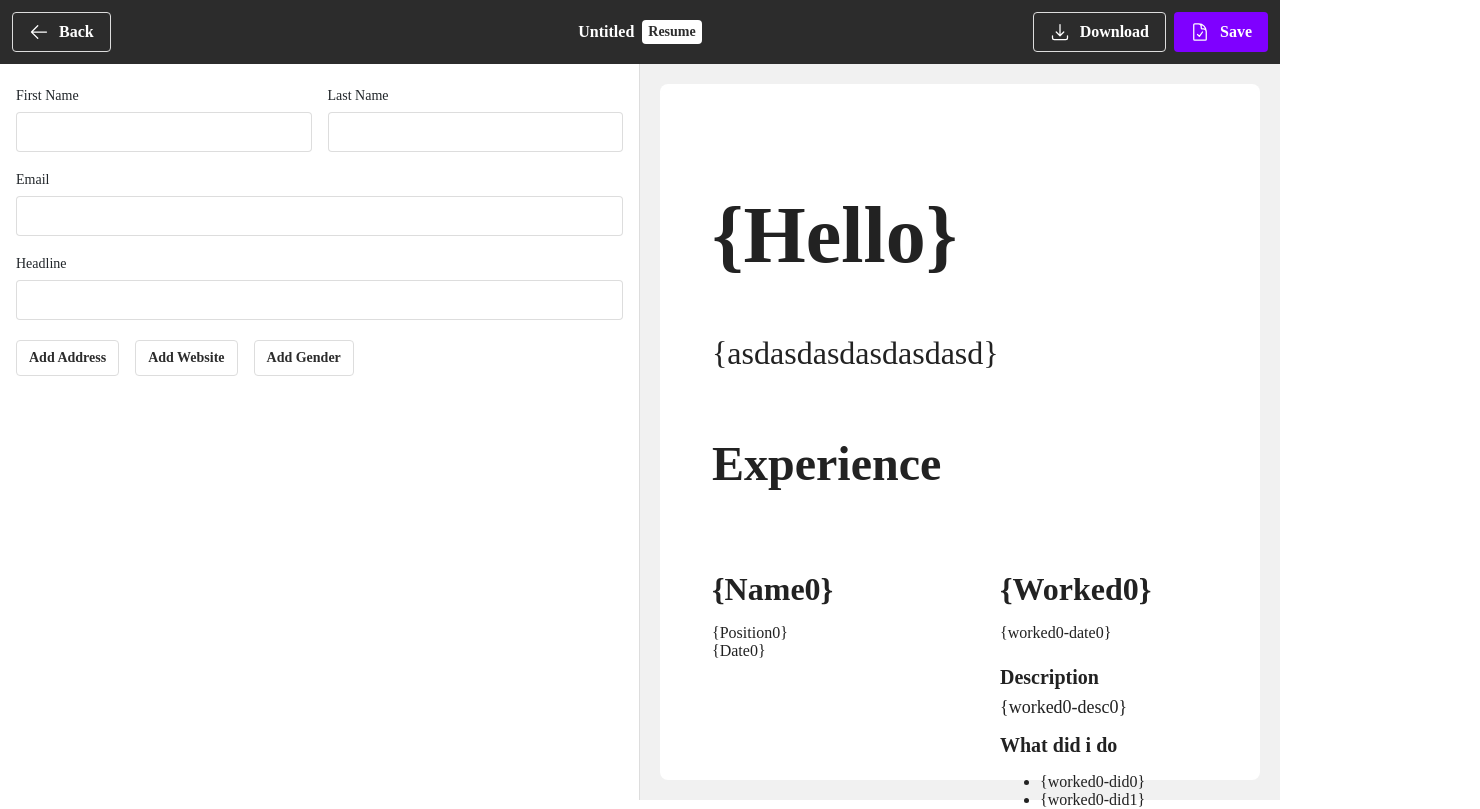
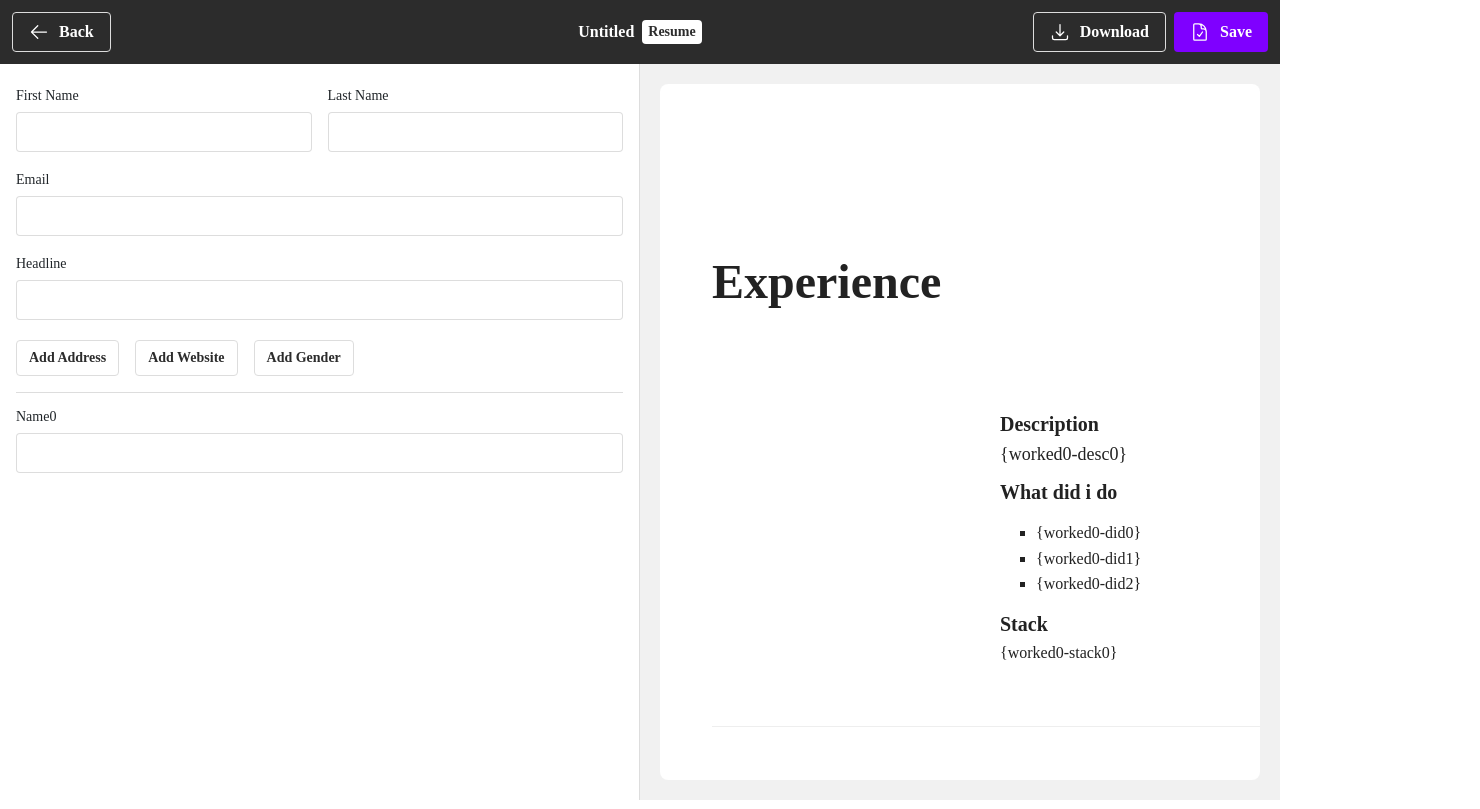
Before and after one commit to Myfolio-a/Frontend, a React (Create React App) app: page /edit/1 in a window 1280 px wide. Shown: the top 809 px of the page, 1480 px wide, since content can reach past the window. Built offline with nearby package versions, Linux system fonts and the light colour scheme; a web font is replaced by a local one; what emotion-reset would draw is missing.

Commit message:
Modify: added example response for inputs state

```diff
--- a/src/pages/FolioEdit.js
+++ b/src/pages/FolioEdit.js
@@ -18,7 +18,7 @@ export default function FolioEdit() {
   const { itemId } = useParams();
   const [loading, setLoading] = useState(false);
 
-  const [inputs, setInputs] = useState({
+  const exRes = {
     firstName: "",
     lastName: "",
     email: "",
@@ -26,7 +26,14 @@ export default function FolioEdit() {
     address: "",
     website: "",
     gender: "",
-  });
+    name0: "",
+    position0: "",
+    date0: "",
+    worked0: "",
+    worked0Date0: "",
+  };
+
+  const [inputs, setInputs] = useState(exRes);
 
   const [show, setShow] = useState({
     address: false,
@@ -89,6 +96,12 @@ export default function FolioEdit() {
         font-size: 18px;
         margin: 0px 0px 16px;
       }
+      ul {
+        margin-bottom: 16px;
+        list-style-type: square;
+        line-height: 1.6;
+        padding-left: 36px;
+      }
       .mb24 {
         margin-bottom: 24px;
       }
@@ -135,38 +148,38 @@ export default function FolioEdit() {
     </style>
   </head>
   <body>
-      <div id="main-container" class="main-container">
-        <h1 id="main">{Hello}</h1>
-        <div id="description" class="main-description">{asdasdasdasdasdasd}</div>
-        <div id="experience" class="exp">
-          <h2 id="experience-title">Experience</h2>
-          <div id="row" class="exp-row">
-            <div id="column" class="exp-column-left">
-              <h3 id="exp-name0">{Name0}</h3>
-              <span id="exp-position0">{Position0}</span>
-              <span id="exp-date0">{Date0}</span>
+    <div class="main-container">
+      <h1>${inputs.firstName}</h1>
+      <div class="main-description">${inputs.lastName}</div>
+      <div class="exp">
+        <h2>Experience</h2>
+        <div class="exp-row">
+          <div class="exp-column-left">
+            <h3>${inputs.name0}</h3>
+            <span>${inputs.position0}</span>
+            <span>${inputs.date0}</span>
           </div>
-            <div id="column" class="exp-column-right">
-              <div id="worked0" class="proj">
+          <div class="exp-column-right">
+            <div class="proj">
               <div class="mb24">
-                  <h3>{Worked0}</h3>
-                  <span id="worked0-date0">{worked0-date0}</span>
+                <h3>${inputs.worked0}</h3>
+                <span>${inputs.worked0Date0}</span>
               </div>
               <div>
                 <h4>Description</h4>
-                  <p id="worked0-desc0">{worked0-desc0}</p>
+                <p>{worked0-desc0}</p>
               </div>
               <div>
                 <h4>What did i do</h4>
                 <ul>
-                    <li id="worked0-did0">{worked0-did0}</li>
-                    <li id="worked0-did1">{worked0-did1}</li>
-                    <li id="worked0-did2">{worked0-did2}</li>
+                  <li>{worked0-did0}</li>
+                  <li>{worked0-did1}</li>
+                  <li>{worked0-did2}</li>
                 </ul>
               </div>
               <div>
                 <h4>Stack</h4>
-                  <div id="worked0-stack0">{worked0-stack0}</div>
+                <div>{worked0-stack0}</div>
               </div>
             </div>
           </div>
@@ -277,8 +290,6 @@ export default function FolioEdit() {
 
   const onChangeUserInputs = (e) => {
     const { value, id } = e.target;
-    console.log(value);
-    console.log(id);
     setInputs((prev) => ({
       ...prev,
       [id]: value,
@@ -491,6 +502,13 @@ export default function FolioEdit() {
                     </Button>
                   )}
                 </AddInputButtonFrame>
+                <DividerRow />
+                <Input
+                  id="name0"
+                  label="Name0"
+                  onChange={onChangeUserInputs}
+                  value={inputs.name0}
+                />
               </InputWrapper>
             </InputFrame>
 
@@ -537,6 +555,8 @@ const TestFrame = styled.div`
   width: calc(100% - 80px);
   height: calc(100% - 80px);
 
+  overflow: auto;
+
   background-color: ${colors.white};
   border-radius: 8px;
 `;
@@ -575,6 +595,12 @@ const ButtonFrame = styled.div`
 
   position: absolute;
   right: 12px;
+`;
+
+const DividerRow = styled.div`
+  height: 1px;
+  width: 100%;
+  background-color: ${colors.grey100};
 `;
 
 const Divider = styled.div`
```
Lines whose indentation alone changed are shown as unchanged.
